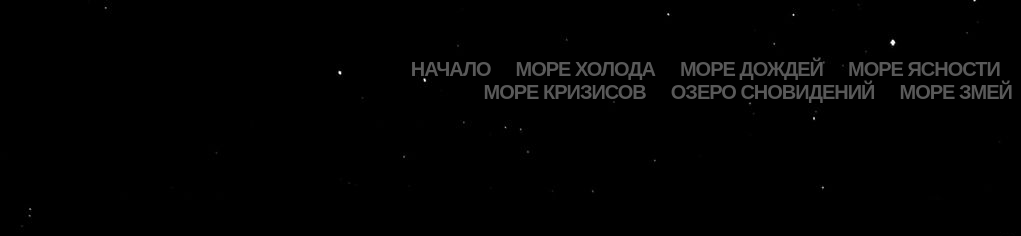
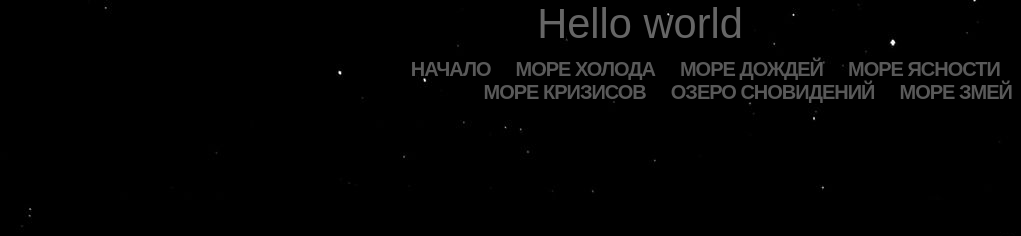
Before and after one commit to Todaydarya/mooooooooooon, a plain HTML site: page main_page.html in a window 1280 px wide. Shown: the top 236 px of the page, 0-1021 px from the left. Drawn offline with Linux system fonts and the light colour scheme.

Commit message:
hello world

```diff
--- a/main_page.html
+++ b/main_page.html
@@ -15,6 +15,7 @@
 </head>
 
 <body>
+    <label>Hello world</label>
     <!-- Модальное окно 1 -->
     <!-- <div id="modal-profile" class="modal_profile">
         <div class="modal-dialog">
```
